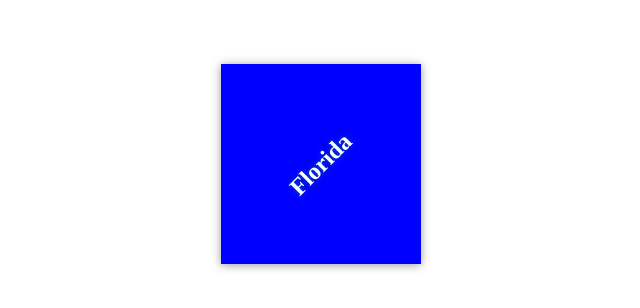
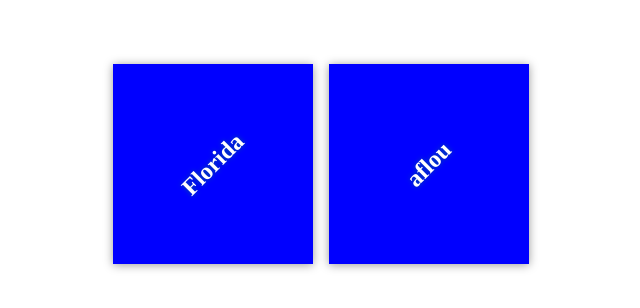
Before and after one commit to bachir1102/my-travel-plants, a plain HTML site: page index.html in a window 1280 px wide. Shown: the part 236-544 px from the top of the page, without its empty margins (319-959 px from the left). Drawn offline with Linux system fonts and the light colour scheme; files that its build step writes are made by us from their sources.

Commit message:
add div 2

```diff
--- a/index.html
+++ b/index.html
@@ -13,6 +13,9 @@
 			<div class="destination" id="florida">
 		        <h2>Florida</h2>
 		    </div>
+		    <div class="destination" id="florida">
+		        <h2>aflou</h2>
+		    </div>
 
 
         </div>
```
